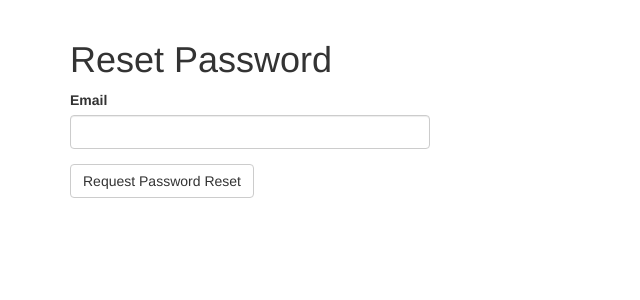
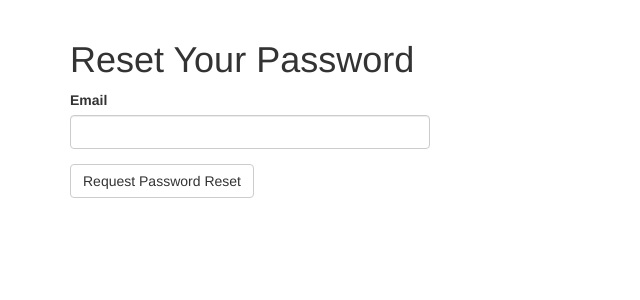
Before and after one commit to SitongC515/it114115-EA-project-BBC, a Flask app: template app/templates/reset_password_request.html.j2 in a window 1280 px wide. Shown: the part 52-352 px from the top of the page, without its empty margins (0-640 px from the left). Run offline with Flask 3, Linux system fonts and the light colour scheme; the template is opened without the code that fills it: values that come from a table or form of the project are taken from there, others are empty; some libraries are stand-ins or nearby versions.

Commit message:
lab13 finish commit

```diff
--- a/app/templates/reset_password_request.html.j2
+++ b/app/templates/reset_password_request.html.j2
@@ -1,8 +1,8 @@
 {% extends "base.html.j2" %}
 {% import 'bootstrap/wtf.html' as wtf %}
 {% block app_content %}
-    <h1>{{ _('Reset Password') }}</h1>
-    <div class="row">
-        <div class="col-md-4">{{ wtf.quick_form(form) }}</div>
-    </div>
+  <h1>{{ _('Reset Your Password') }}</h1>
+  <div class="row">
+    <div class="col-md-4">{{ wtf.quick_form(form) }}</div>
+  </div>
 {% endblock %}
```
Also changed, not shown: app/templates/500.html.j2 (+3 -4 lines), app/templates/login.html.j2 (line endings or trailing spaces), app/translations/zh/LC_MESSAGES/messages.po.
